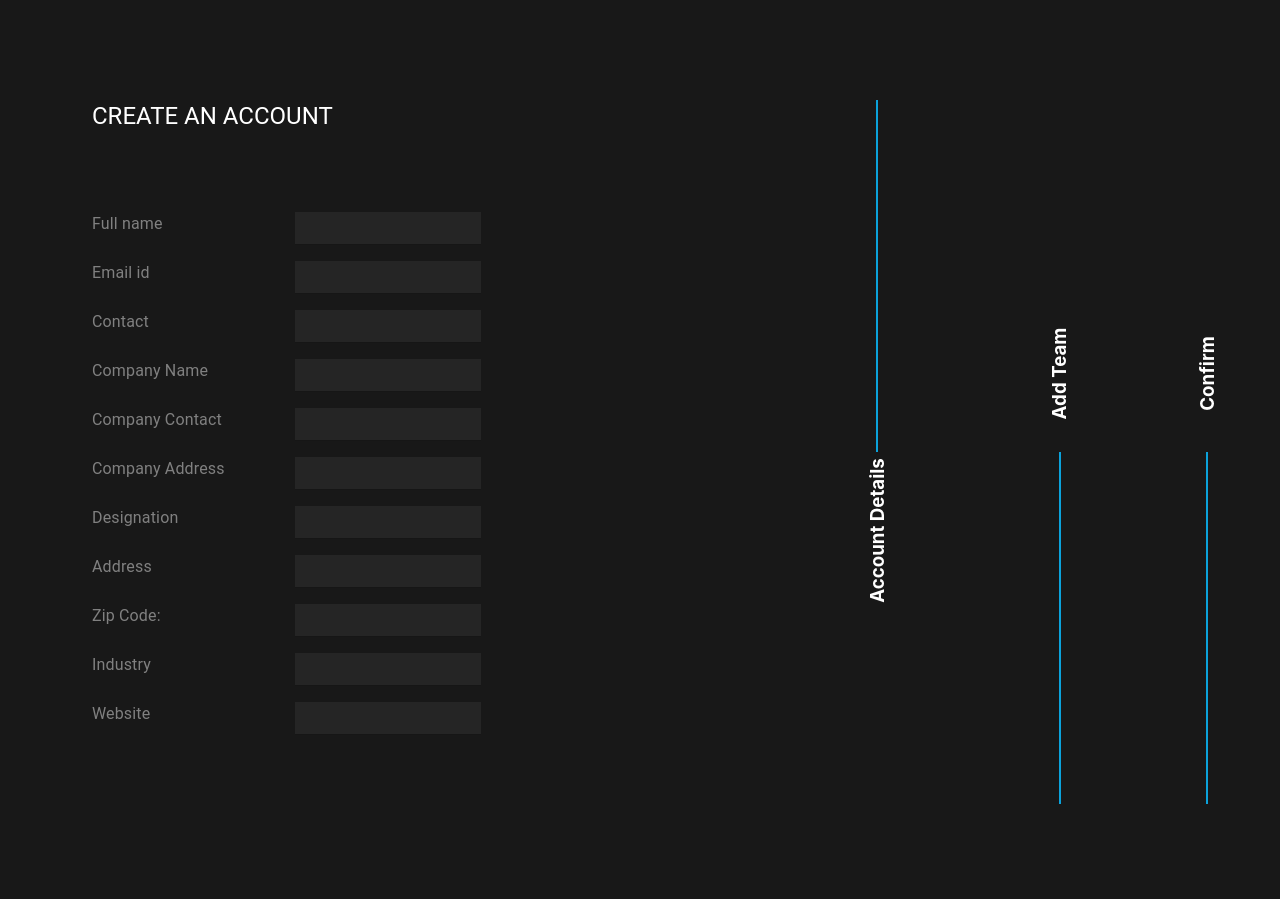
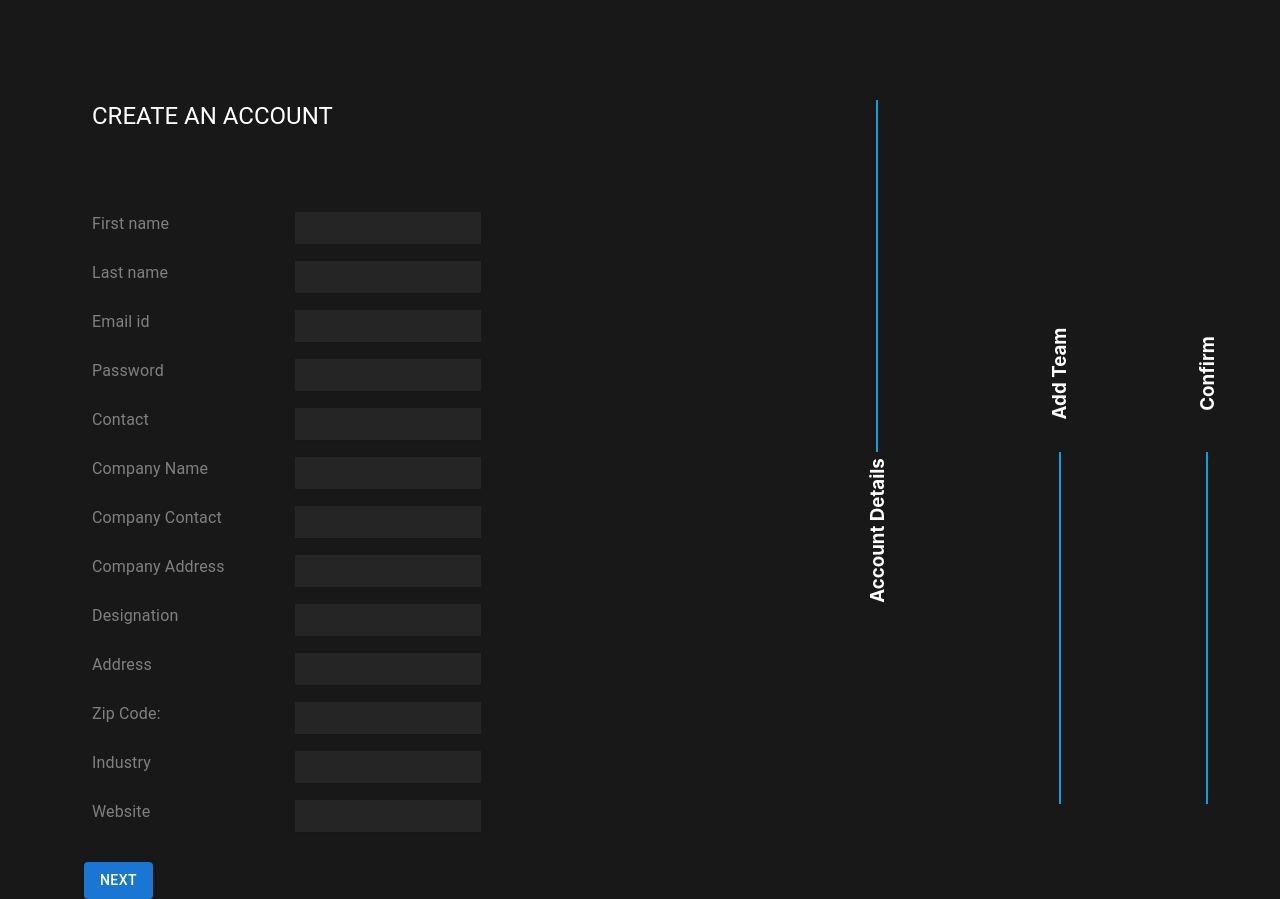
Before and after one commit to prabalbhandari04/merak-client, a React (Create React App) app: page /register in a window 1280 px wide. Before the commit the page ends 812 px from the top, so only its background shows below. Built offline with nearby package versions, Linux system fonts and the light colour scheme.

Commit message:
create user page and user creation....

```diff
--- a/src/App.js
+++ b/src/App.js
@@ -2,7 +2,7 @@ import React from "react";
 import {BrowserRouter as Router, Switch, Route} from 'react-router-dom';
 import Inventory from "./Pages/Dashboard/Inventory";
 import Order from "./Pages/Dashboard/Order";
-import Register from "./Pages/Register/Register"
+import Register from "./Pages/Users/Register"
 
 import Home from "./Pages/Home/Home";
 
--- a/src/Components/Molecules/AddTeam.js
+++ b/src/Components/Molecules/AddTeam.js
@@ -4,9 +4,15 @@ import Subtitle from '../Atoms/Subtitle';
 
 import {Grid,Typography} from "@material-ui/core";
 import TextField from '@mui/material/TextField';
+import Button from '@mui/material/Button';
+import Box from '@mui/material/Box';
 
 import styledComponents from 'styled-components';
 
+const Wrapper = styledComponents.section`
+    display: flex;
+    flex-direction: column;
+`
 
 const Container = styledComponents.div`
     display: flex;
@@ -25,7 +31,7 @@ const AddTeam = ()=>{
     const [address, setAddress] = useState("")
 
     return(
-        <>
+        <Wrapper>
             <Subtitle title="Add Team Member" />
             <Container>
                 <form id="metadata-form-id">
@@ -80,6 +86,11 @@ const AddTeam = ()=>{
                     <TextField sx={{ input: { color: 'white', background: '#252525', padding:'5px' } }} variant="filled" fullWidth required autoComplete='off' style={{background:'#181818'}} onChange={(e) => setAddress(e.target.value)}/>
                     </Grid>
 
+                    <Box height="70px" />
+
+                    <Button variant="contained">
+                        Next
+                    </Button>
 
                 </Grid>
                 </form>
@@ -87,7 +98,7 @@ const AddTeam = ()=>{
 
 
             </Container>
-        </>
+        </Wrapper>
 )}
 
 export default AddTeam
--- a/src/Components/Molecules/CreateAccount.js
+++ b/src/Components/Molecules/CreateAccount.js
@@ -1,11 +1,18 @@
-import React, {useState} from 'react';
+import React, {useState, useContext} from 'react';
+import {AllContext} from '../../context/allContext'
 
 import Subtitle from '../Atoms/Subtitle';
 
 import {Grid,Typography} from "@material-ui/core";
 import TextField from '@mui/material/TextField';
+import Button from '@mui/material/Button';
+import Box from '@mui/material/Box';
 
 import styledComponents from 'styled-components';
+
+import {useDispatch} from 'react-redux';
+
+import {createUsers} from '../../Redux/Actions/usersActions';
 
 const Wrapper = styledComponents.section`
     display: flex;
@@ -19,8 +26,10 @@ const Container = styledComponents.div`
 `
 
 const CreateAccount = ()=>{
-    const [fullname, setFullname] = useState("")
+    const [firstname, setFirstname] = useState("")
+    const [lastname, setLastname] = useState("")
     const [email, setEmail] = useState("")
+    const [password, setPassword] = useState("")
     const [contact, setContact] = useState("")
     const [companyname, setCompanyname] = useState("")
     const [companycontact, setCompanycontact] = useState("")
@@ -31,6 +40,37 @@ const CreateAccount = ()=>{
     const [industry, setIndustry] = useState("")
     const [website, setWebsite] = useState("")
 
+    const {setSteps, setDirection} = useContext(AllContext)
+
+    const dispatch = useDispatch(); //Redux Dispatch
+
+    const createuser = (e)=>{
+        e.preventDefault();
+
+        try{
+            dispatch(createUsers(
+            {
+            "first_name": firstname,
+            "last_name":lastname,
+            email,
+            password,
+            }
+        ));}catch(err){
+            alert(err)
+        }
+
+
+        const token = localStorage.getItem('token')
+
+        if(token){
+            setSteps(2)
+            setDirection({
+                add: 'column-reverse',
+                team: 'column',
+                avatar: 'column-reverse'
+              })
+        }
+    }
 
     return(
         <Wrapper>
@@ -41,11 +81,21 @@ const CreateAccount = ()=>{
 
                     <Grid item xs={12} sm={6} style={{display: 'flex', alignItems: 'centre'}}>
                     <Typography gutterBottom variant="body1" style={{color: 'white', display:'flex', justifyContent:'space-between'}} component="div">
-                        <span style={{color: 'gray'}}> Full name </span>
+                        <span style={{color: 'gray'}}> First name </span>
                     </Typography>
                     </Grid>
                     <Grid item xs={12} sm={6}>
-                    <TextField sx={{ input: { color: 'white', background: '#252525', padding:'5px'}}} variant="filled" fullWidth required autoComplete='off' style={{background:'#181818'}} onChange={(e) => setFullname(e.target.value)}/>
+                    <TextField sx={{ input: { color: 'white', background: '#252525', padding:'5px'}}} variant="filled" fullWidth required autoComplete='off' style={{background:'#181818'}} onChange={(e) => setFirstname(e.target.value)}/>
+                    </Grid>
+
+
+                    <Grid item xs={12} sm={6} style={{display: 'flex', alignItems: 'centre'}}>
+                    <Typography gutterBottom variant="body1" style={{color: 'white', display:'flex', justifyContent:'space-between'}} component="div">
+                        <span style={{color: 'gray'}}> Last name </span>
+                    </Typography>
+                    </Grid>
+                    <Grid item xs={12} sm={6}>
+                    <TextField sx={{ input: { color: 'white', background: '#252525', padding:'5px'}}} variant="filled" fullWidth required autoComplete='off' style={{background:'#181818'}} onChange={(e) => setLastname(e.target.value)}/>
                     </Grid>
 
 
@@ -56,6 +106,16 @@ const CreateAccount = ()=>{
                     </Grid>
                     <Grid item xs={12} sm={6}>
                     <TextField sx={{ input: { color: 'white', background: '#252525', padding:'5px' } }} variant="filled" fullWidth autoComplete='off' style={{background:'#181818'}} onChange={(e) => setEmail(e.target.value)}/>
+                    </Grid>
+
+
+                    <Grid item xs={12} sm={6} style={{display: 'flex', alignItems: 'centre'}}>
+                    <Typography gutterBottom variant="body1" style={{color: 'white', display:'flex', justifyContent:'space-between'}} component="div">
+                        <span style={{color: 'gray'}}> Password </span>
+                    </Typography>
+                    </Grid>
+                    <Grid item xs={12} sm={6}>
+                    <TextField sx={{ input: { color: 'white', background: '#252525', padding:'5px' } }} variant="filled" fullWidth autoComplete='off' style={{background:'#181818'}} onChange={(e) => setPassword(e.target.value)}/>
                     </Grid>
 
 
@@ -146,6 +206,12 @@ const CreateAccount = ()=>{
                     <TextField sx={{ input: { color: 'white', background: '#252525', padding:'5px' }}} variant="filled" fullWidth required autoComplete='off' style={{background:'#181818'}} onChange={(e) => setWebsite(e.target.value)}/>
                     </Grid>
 
+                    <Box height="70px" />
+
+                    <Button variant="contained" onClick={createuser}>
+                        Next
+                    </Button>
+
 
 
 
--- a/src/Components/Molecules/CreateNav.js
+++ b/src/Components/Molecules/CreateNav.js
@@ -1,4 +1,5 @@
 import React from 'react'
+import {AllContext} from '../../context/allContext'
 
 import styledComponents from 'styled-components'
 
@@ -23,11 +24,11 @@ const Sub = styledComponents.div`
 `
 
 const Switcher = () => {
-  const [direction, setDirection] = React.useState({
-    add: 'column',
-    team: 'column-reverse',
-    avatar: 'column-reverse'
-  })
+
+  const {direction} = React.useContext(AllContext)
+
+
+
   return (
       <>
         <Container flexDirection={direction.add}>
--- a/src/Pages/Register/Register.js
+++ b/src/Pages/Users/Register.js
@@ -1,4 +1,5 @@
-import React, { useState } from 'react'
+import React, { useState, useContext } from 'react'
+import {AllContext} from '../../context/allContext'
 
 import { Container} from '@mui/material';
 
@@ -15,7 +16,7 @@ const Cont = styledComponents.div`
 
 const Register = () => {
 
-  const [steps, setSteps] = useState(1)
+  const {steps} = useContext(AllContext)
 
   return (
       <>
--- a/src/Redux/Actions/usersActions.js
+++ b/src/Redux/Actions/usersActions.js
@@ -19,14 +19,15 @@ const getUsers = (users) => ({
 
 
 //------------Post Users----------------------------
-const usersCreated = () => ({
+const usersCreated = (tokens) => ({
     type: types.CREATE_USERS,
+    // payload: tokens
 })
 
 //------------Put Users----------------------------
 const usersLogin = (tokens) => ({
     type: types.LOGIN_USERS,
-    payload: tokens
+    // payload: tokens
 })
 
 
@@ -45,6 +46,8 @@ export const loadUsers = () => {
 export const createUsers = (user) => {
     return function (dispatch) {
         axios.post(`https://merak-test.herokuapp.com/user/auth/register/`, user).then((res) => {
+            console.log(res.data)
+            localStorage.setItem('access_token', res.data.access_token);
             dispatch(usersCreated());
         }).catch((err) => console.log(err));
     }
--- a/src/Redux/Reducers/usersReducers.js
+++ b/src/Redux/Reducers/usersReducers.js
@@ -3,6 +3,7 @@ import * as types from "../Constants/action-types";
 const initialState = {
     users: [],
     user: {},
+    loading: true,
 }
 
 
--- /dev/null
+++ b/src/context/allContext.js
@@ -0,0 +1,23 @@
+import {createContext, useState} from "react";
+
+export const AllContext = createContext()
+
+
+
+
+const AllProvider = ({ children }) => {
+    const [steps, setSteps] = useState(1)
+    const [direction, setDirection] = useState({
+        add: 'column',
+        team: 'column-reverse',
+        avatar: 'column-reverse'
+      })
+
+    return (
+        <AllContext.Provider value={{ steps, setSteps, direction,  setDirection}}>
+            {children}
+        </AllContext.Provider>
+    )
+}
+
+export default AllProvider;
--- a/src/index.js
+++ b/src/index.js
@@ -4,13 +4,16 @@ import { Provider } from "react-redux";
 import './index.css';
 import App from './App';
 import store from './Redux/store';
+import AllProvider from './context/allContext'
 
 
 
 ReactDOM.render(
   <React.StrictMode>
     <Provider store={store}>
-    <App />
+      <AllProvider>
+        <App />
+      </AllProvider>
     </Provider>
   </React.StrictMode>,
   document.getElementById("root")
```
Also changed, not shown: src/Components/Molecules/AddOrder.js (+12 -5 lines).
